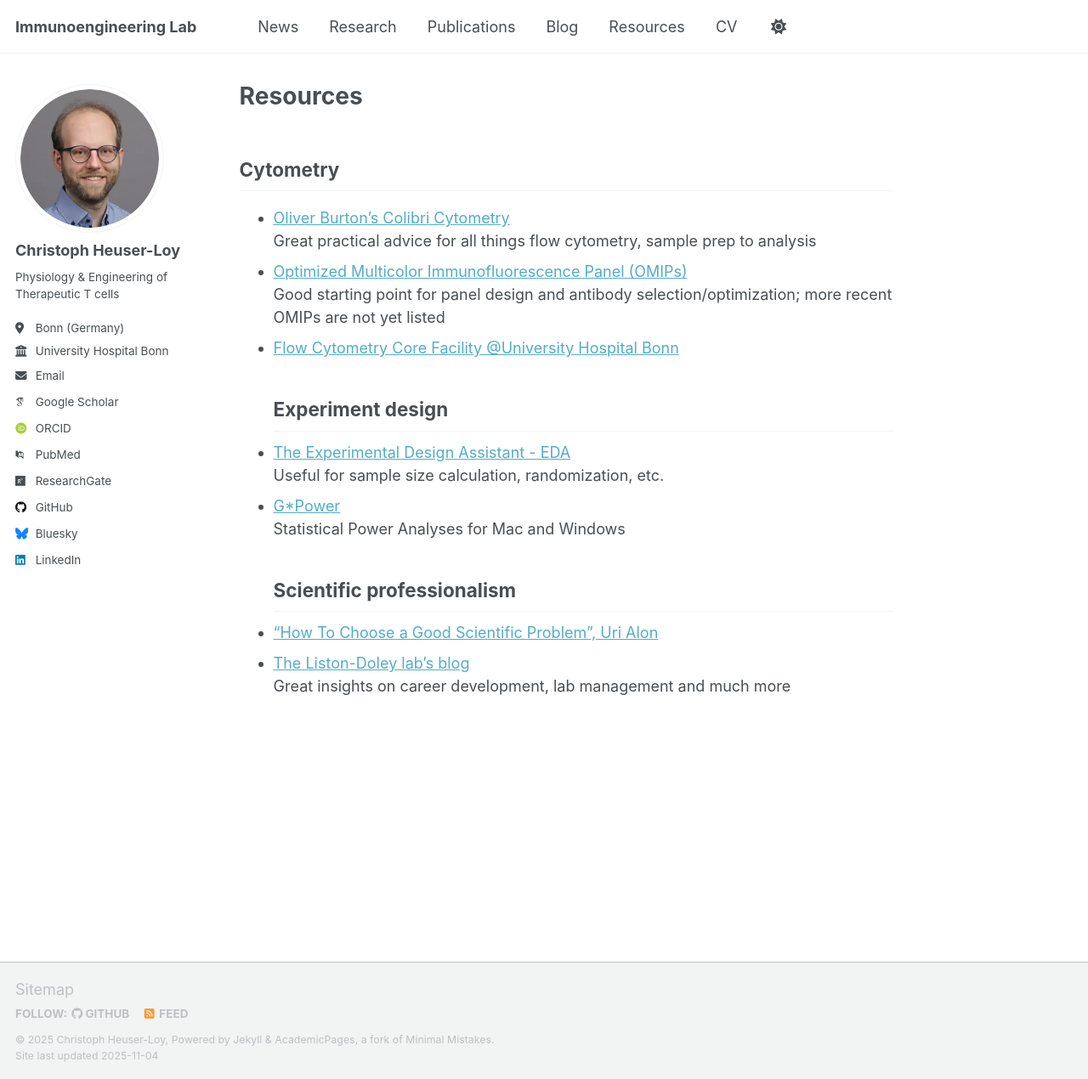
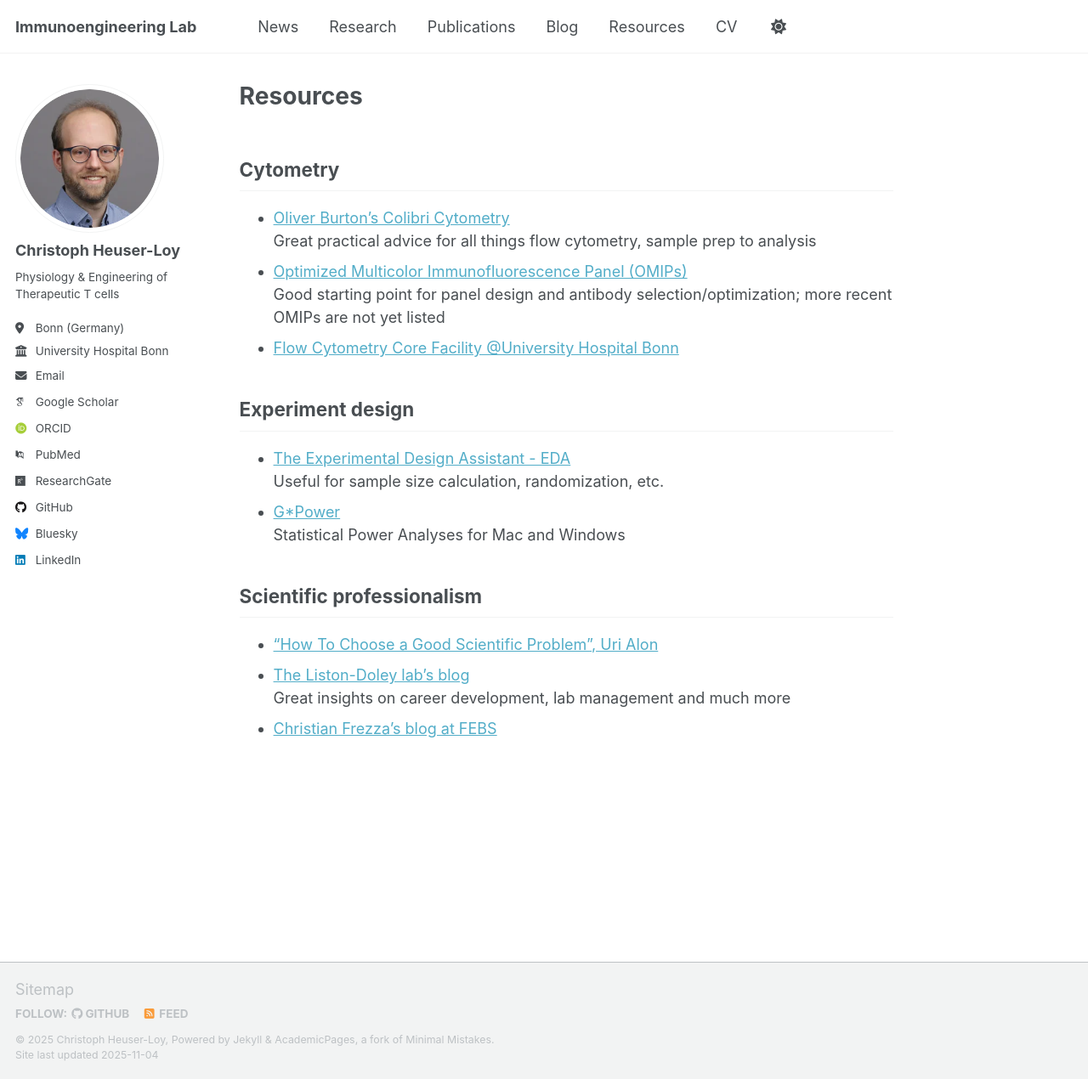
Before and after one commit to cheuserloy/cheuserloy.github.io, a Jekyll site: the page built from _pages/resources.md, in a window 1280 px wide and 1270 px high. Shown: the whole window at 85% size. Built offline with Jekyll 4.4.1, drawn with Linux system fonts in a browser that asks for light colours; some web fonts are replaced; a script that is not in the unit is left out.

Commit message:
Add Christian Frezza's blog to resources
Added a new resource link to Christian Frezza's blog.

```diff
--- a/_pages/resources.md
+++ b/_pages/resources.md
@@ -13,12 +13,15 @@ redirect_from:
 * [Optimized Multicolor Immunofluorescence Panel (OMIPs)]( https://onlinelibrary.wiley.com/doi/toc/10.1002/(ISSN)1552-4930.OMIPscollection)\
 Good starting point for panel design and antibody selection/optimization; more recent OMIPs are not yet listed
 * [Flow Cytometry Core Facility @University Hospital Bonn](https://www.medfak.uni-bonn.de/en/research/infrastructure/fccf)
+
 ## Experiment design
 * [The Experimental Design Assistant - EDA](https://eda.nc3rs.org.uk/)\
 Useful for sample size calculation, randomization, etc.
 * [G*Power](https://www.psychologie.hhu.de/arbeitsgruppen/allgemeine-psychologie-und-arbeitspsychologie/gpower)\
 Statistical Power Analyses for Mac and Windows
+
 ## Scientific professionalism
 * [“How To Choose a Good Scientific Problem”, Uri Alon](https://doi.org/10.1016/j.molcel.2009.09.013)
 * [The Liston-Doley lab’s blog](https://www.listonlab.uk/blog/)\
 Great insights on career development, lab management and much more
+* [Christian Frezza's blog at FEBS](https://network.febs.org/users/399680-christian-frezza/content)
```
